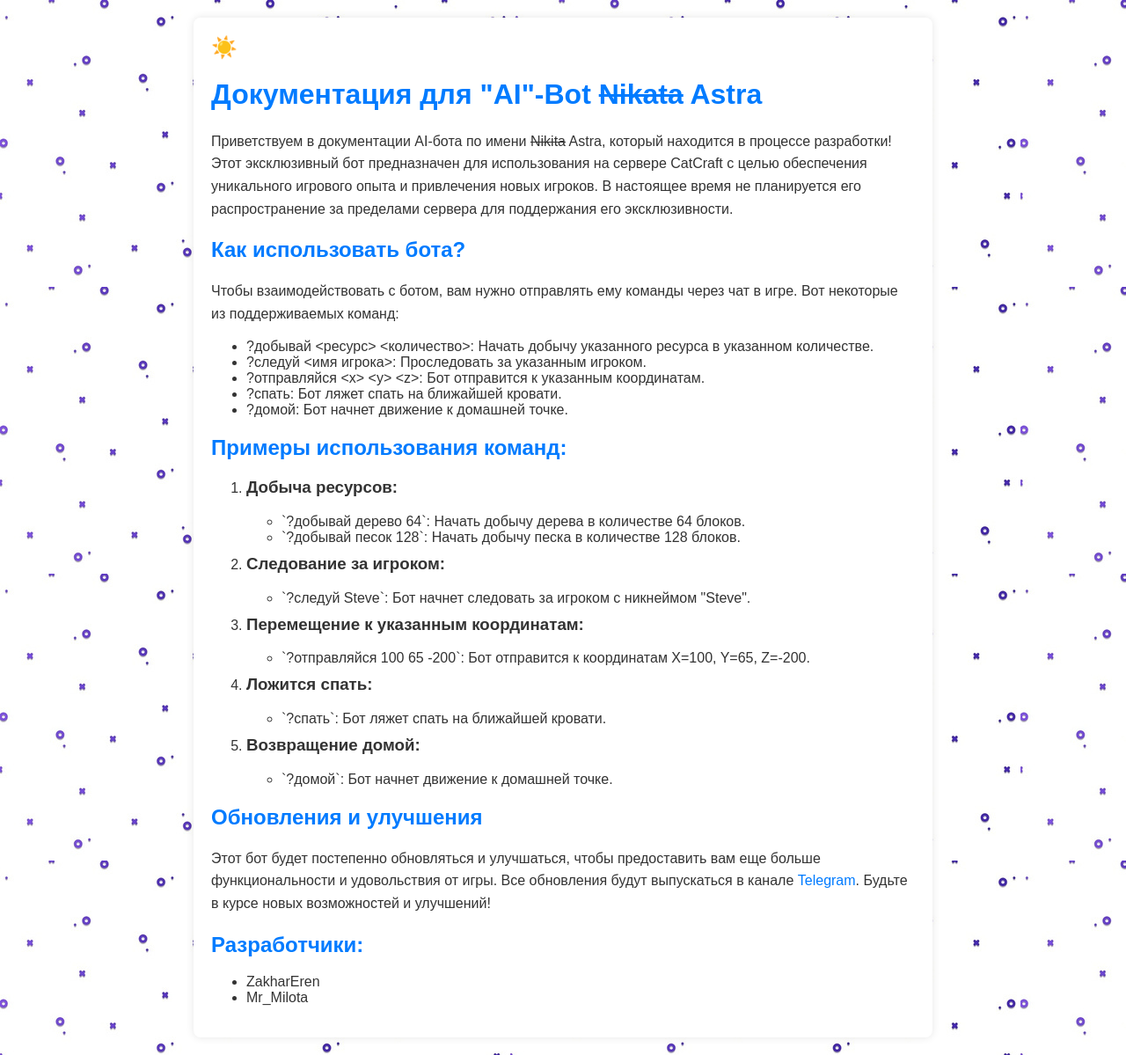
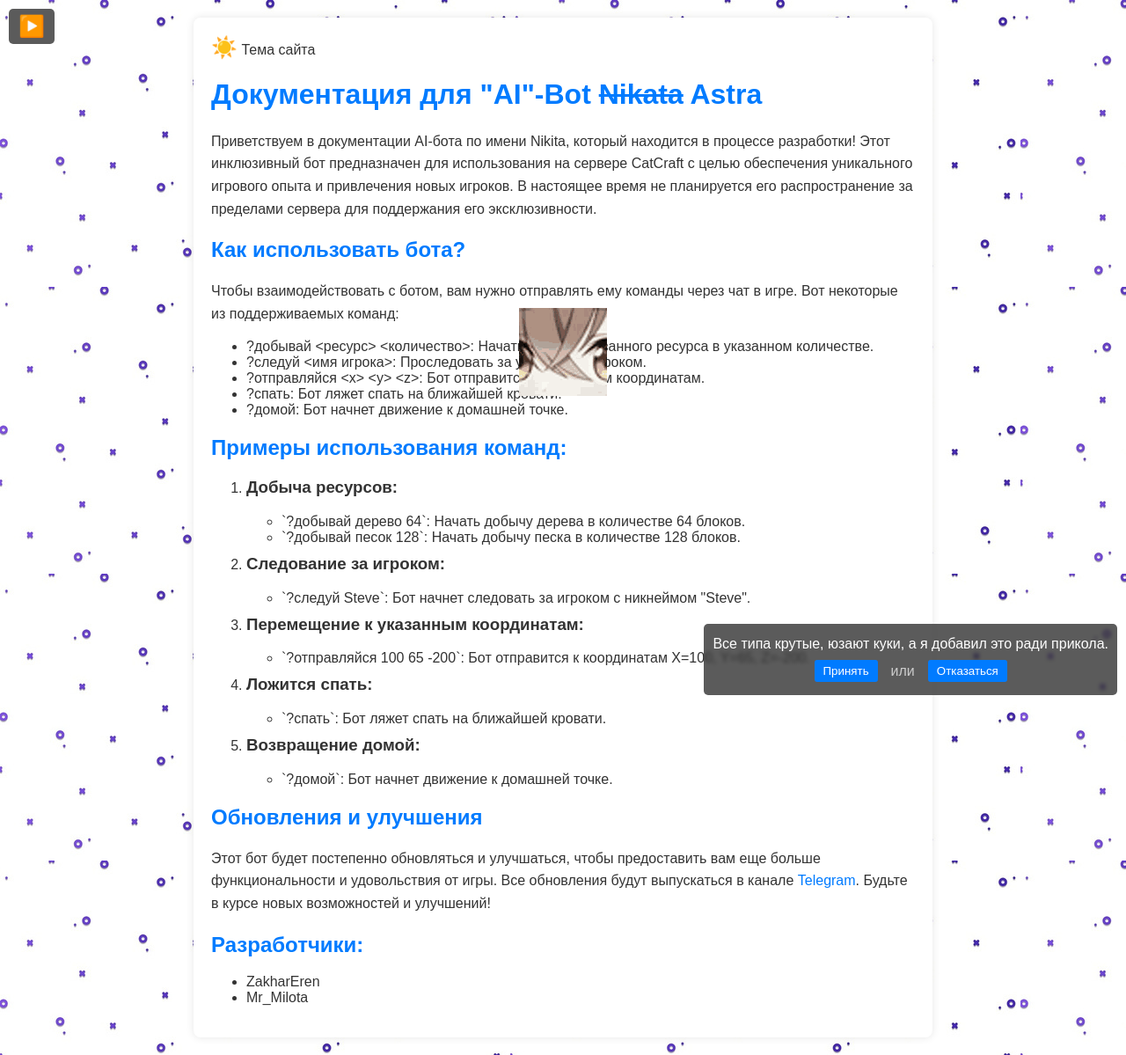
Before and after one commit to ErenMC/ErenMC.github.io, a PHP site: page /nikitaaibot/index.html in a window 1280 px wide. Shown: the whole page at 88% size. Run offline with PHP 8.4, Linux system fonts and the light colour scheme; some libraries are stand-ins or nearby versions.

Commit message:
Мега обнова сайта

```diff
--- /dev/null
+++ b/nikitaaibot/css/cookie.css
@@ -0,0 +1,70 @@
+
+.cookie-consent {
+    position: fixed;
+    bottom: 10px;
+    right: 10px;
+    background-color: rgba(51, 51, 51, 0.8);
+    color: #fff;
+    padding: 10px;
+    border-radius: 5px;
+    backdrop-filter: blur(2px);
+    opacity: 0;
+    transition: opacity 0.3s ease-in-out;
+    display: flex;
+    flex-direction: column;
+    align-items: center;
+}
+
+.cookie-consent.show {
+    opacity: 1;
+}
+
+
+.cookie-consent p {
+    margin: 0;
+}
+
+
+.button-container {
+    display: flex;
+    align-items: center;
+}
+
+/* Стили для тёмной темы */
+body.dark-mode .cookie-consent {
+    background-color: #fff; /* Белый фон */
+    color: #000; /* Чёрный текст */
+}
+
+body.dark-mode .or-text {
+    color: #000; /* Чёрный текст */
+}
+
+#acceptCookie,
+#rejectCookie {
+    background-color: #007bff;
+    border: none;
+    color: #fff;
+    padding: 5px 10px;
+    border-radius: 3px;
+    cursor: pointer;
+    margin: 5px;
+}
+
+#acceptCookie:hover,
+#rejectCookie:hover {
+    background-color: #0056b3;
+}
+
+
+.or-text {
+    color: #ccc;
+    margin: 0 10px;
+}
+
+/* Дополнительные стили для куки в темной теме */
+body.dark-mode .cookie-consent {
+    background-color: rgba(255, 255, 255, 0.8); /* Белый с прозрачностью */
+    backdrop-filter: blur(5px); /* Размытие фона */
+    color: #000; /* Чёрный цвет текста */
+}
--- /dev/null
+++ b/nikitaaibot/css/loader.css
@@ -0,0 +1,10 @@
+#loader {
+    position: fixed;
+    left: 50%;
+    top: 50%;
+    transform: translate(-50%, -50%);
+    z-index: 9999;
+    width: 100px;
+    height: 100px;
+    background: url('images/loader.gif') no-repeat center center;
+}
--- /dev/null
+++ b/nikitaaibot/css/myAudio.css
@@ -0,0 +1,72 @@
+#playerWrapper {
+    position: fixed;
+    top: 10px;
+    left: 10px;
+    z-index: 9999;
+    padding: 5px;
+    border-radius: 5px;
+    transition: width 0.5s ease, background-color 0.5s ease; /* Добавьте анимацию для ширины и цвета фона */
+}
+
+/* Стили для тёмной темы */
+body.dark-mode #playerWrapper {
+    background-color: #fff; /* Белый фон */
+    color: #000; /* Чёрный текст */
+}
+
+.player-container {
+    display: flex;
+    align-items: center;
+}
+
+#volumeControl {
+    margin-left: 10px;
+    display: none; /* Начально скрываем ползунок */
+}
+
+#volumePercentage {
+    margin-left: 5px; /* Добавим отступ между ползунком и процентами */
+    display: none; /* Начально скрываем проценты */
+}
+
+#playPauseBtn {
+    background-color: transparent; /* Убираем фон кнопки */
+    border: none; /* Убираем обводку */
+    color: #fff; /* Устанавливаем цвет иконок */
+    font-size: 1.5em; /* Увеличиваем размер иконок */
+    cursor: pointer;
+}
+
+#volumeControl {
+    width: 80px; /* Уменьшаем длину ползунка громкости */
+}
+
+#trackName {
+    display: block;
+    color: #fff;
+    text-align: center;
+    overflow: hidden;
+    white-space: nowrap;
+    text-overflow: ellipsis;
+}
+
+#volumePercentage {
+    color: #fff;
+}
+
+/* Стили для контейнера плеера */
+#playerWrapper {
+    background-color: rgba(51, 51, 51, 0.8); /* Тёмный фон */
+}
+
+/* Дополнительные стили для темной темы */
+body.dark-mode #playerWrapper {
+    background-color: rgba(255, 255, 255, 0.8); /* Белый с прозрачностью */
+    color: #000; /* Чёрный текст */
+    backdrop-filter: blur(5px); /* Размытие фона */
+}
+
+body.dark-mode #trackName,
+body.dark-mode #volumePercentage {
+    color: #000; /* Чёрный текст */
+}
--- a/nikitaaibot/css/styles.css
+++ b/nikitaaibot/css/styles.css
@@ -114,3 +114,15 @@ body.dark-mode {
     background-repeat: no-repeat;
     background-position: center;
 }
+
+
+#loader {
+    position: fixed;
+    left: 50%;
+    top: 50%;
+    transform: translate(-50%, -50%);
+    z-index: 9999;
+    width: 100px;
+    height: 100px;
+    background: url('images/loader.gif') no-repeat center center;
+}
--- a/nikitaaibot/index.html
+++ b/nikitaaibot/index.html
@@ -1,4 +1,3 @@
-<!DOCTYPE html>
 <html lang="ru">
 <head>
     <meta charset="UTF-8">
@@ -7,14 +6,49 @@
     <link rel="stylesheet" href="css/styles.css">
     <link rel="stylesheet" href="css/text.css">
     <link rel="stylesheet" href="css/scrollbar.css">
+    <link rel="stylesheet" href="css/cookie.css">
+    <link rel="stylesheet" href="css/myAudio.css">
+    <link rel="stylesheet" type="text/css" href="css/loader.css">
     <title>Document</title>
-</head>
+
+       <!-- Сам плеер -->
+    <audio id="myAudio" src="https://live.lofiradio.ru/lofi_mp3_128" preload="auto"></audio>
+
+    <div id="playerWrapper">
+        <div class="player-container">
+            <button id="playPauseBtn" class="play">▶️</button>
+            <input type="range" id="volumeControl" min="0" max="1" step="0.1" value="0.1">
+            <span id="volumePercentage">10%</span>
+        </div>
+        <!-- вернуть в случай нормального вывода песни -->
+       <!-- <span id="trackName"></span> -->
+    </div>
+
+
+
     <div class="container">
+    <div id="loader"></div>
 
-        <button id="themeToggle">Темная тема</button>
+       <!-- Тут типа куки оке? -->
+    <div id="cookieConsent" class="cookie-consent">
 
+        <p>Все типа крутые, юзают куки, а я добавил это ради прикола.</p>
+
+        <div class="button-container">
+
+            <button id="acceptCookie">Принять</button>
+
+            <span class="or-text">или</span>
+
+            <button id="rejectCookie">Отказаться</button>
+        </div>
+    </div>
+           <!-- Смена темы -->
+        <button id="themeToggle">Темная тема</button> Тема сайта
+
+               <!-- Тут уже документация -->
         <h1>Документация для "AI"-Bot <s>Nikata</s> Astra</h1>
-        <p>Приветствуем в документации AI-бота по имени <s>Nikita</s> Astra, который находится в процессе разработки! Этот эксклюзивный бот предназначен для использования на сервере CatCraft с целью обеспечения уникального игрового опыта и привлечения новых игроков. В настоящее время не планируется его распространение за пределами сервера для поддержания его эксклюзивности.</p>
+        <p>Приветствуем в документации AI-бота по имени Nikita, который находится в процессе разработки! Этот инклюзивный бот предназначен для использования на сервере CatCraft с целью обеспечения уникального игрового опыта и привлечения новых игроков. В настоящее время не планируется его распространение за пределами сервера для поддержания его эксклюзивности.</p>
 
         <h2>Как использовать бота?</h2>
         <p>Чтобы взаимодействовать с ботом, вам нужно отправлять ему команды через чат в игре. Вот некоторые из поддерживаемых команд:</p>
@@ -88,8 +122,12 @@
         <img src="" alt="Пока фото нету 😔" class="tooltip-image">
     </div>
 
+       <!-- Ну типа скрипты -->
     <script src="js/script.js"></script>
     <script src="js/lightmode.js"></script>
     <script src="js/scrollbar.js"></script>
+    <script src="js/loader.js"></script>
+    <script src="js/cookie.js"></script>
+    <script src="js/myAudio.js"></script>
 </body>
 </html>
--- /dev/null
+++ b/nikitaaibot/js/cookie.js
@@ -0,0 +1,56 @@
+// Функция для принятия куки
+function acceptCookie() {
+    document.getElementById('cookieConsent').style.display = 'none'; // Скрываем плашку
+    saveCookie(true); // Сохраняем куки с согласием
+}
+
+// Функция для отказа от куки
+function rejectCookie() {
+    document.getElementById('cookieConsent').style.display = 'none'; // Скрываем плашку
+    saveCookie(false); // Сохраняем куки с отказом
+}
+
+// Функция для сохранения куки
+function saveCookie(accepted) {
+    var date = new Date();
+    date.setTime(date.getTime() + (365 * 24 * 60 * 60 * 1000)); // Срок действия куки - 1 год
+
+    var expires = "expires=" + date.toUTCString();
+    var cookieValue = "accepted=" + accepted + ";" + expires + ";path=/";
+
+    document.cookie = cookieValue;
+
+    if (accepted) {
+        console.log("Куки приняты!");
+    } else {
+        console.log("Куки отклонены!");
+    }
+}
+
+// Функция для получения значения куки
+function getCookie(name) {
+    var nameEQ = name + "=";
+    var cookies = document.cookie.split(';');
+    for(var i = 0; i < cookies.length; i++) {
+        var cookie = cookies[i];
+        while (cookie.charAt(0) == ' ') {
+            cookie = cookie.substring(1, cookie.length);
+        }
+        if (cookie.indexOf(nameEQ) == 0) {
+            return cookie.substring(nameEQ.length, cookie.length);
+        }
+    }
+    return null;
+}
+
+// Добавляем обработчики событий на кнопки "Принять" и "Отказаться" после загрузки документа
+document.addEventListener('DOMContentLoaded', function() {
+    document.getElementById('acceptCookie').addEventListener('click', acceptCookie);
+    document.getElementById('rejectCookie').addEventListener('click', rejectCookie);
+
+    // Показываем плашку подтверждения куки
+    document.getElementById('cookieConsent').classList.add('show');
+
+    // Проверяем, получается ли получить значение куки с именем "accepted"
+    console.log("Значение куки 'accepted':", getCookie('accepted'));
+});
--- a/nikitaaibot/js/lightmode.js
+++ b/nikitaaibot/js/lightmode.js
@@ -2,10 +2,12 @@ document.addEventListener("DOMContentLoaded", function() {
     const themeToggle = document.getElementById("themeToggle");
     const body = document.body;
     const container = document.querySelector(".container");
+    const playerContainer = document.querySelector(".player-container");
 
     function toggleTheme() {
         body.classList.toggle("dark-mode");
         container.classList.toggle("dark-mode");
+        playerContainer.classList.toggle("dark-mode"); // Добавляем или удаляем класс dark-mode у контейнера плеера
 
         if (body.classList.contains("dark-mode")) {
             body.style.backgroundImage = "url('images/dark-background.jpg')";
@@ -14,8 +16,8 @@ document.addEventListener("DOMContentLoaded", function() {
             themeToggle.textContent = "🌙";
         } else {
             body.style.backgroundImage = "url('images/light-background.jpg')";
-            body.style.backgroundColor = "#fff";
-            container.style.backgroundColor = "#f9f9f9";
+            body.style.backgroundColor = "#FFFFFF";
+            container.style.backgroundColor = "#FFFFFF";
             themeToggle.textContent = "☀️";
         }
     }
--- /dev/null
+++ b/nikitaaibot/js/loader.js
@@ -0,0 +1,6 @@
+window.addEventListener('load', function(){
+    setTimeout(function() {
+        var loader = document.getElementById('loader');
+        loader.style.display = 'none';
+    }, Math.random() * 5000 + 3000);
+});
```
Also changed, not shown: nikitaaibot/js/myAudio.js (added, +120 -0 lines), nikitaaibot/images/loader.gif (added).
